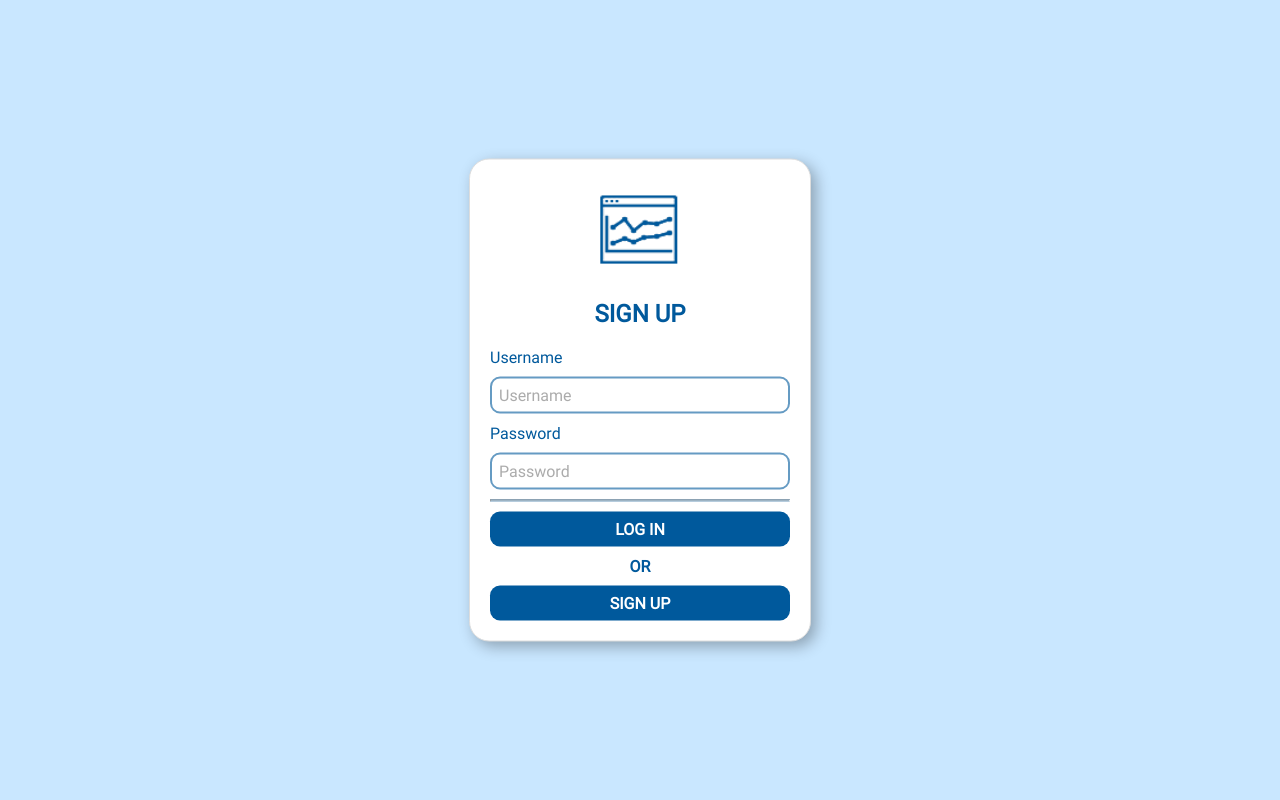
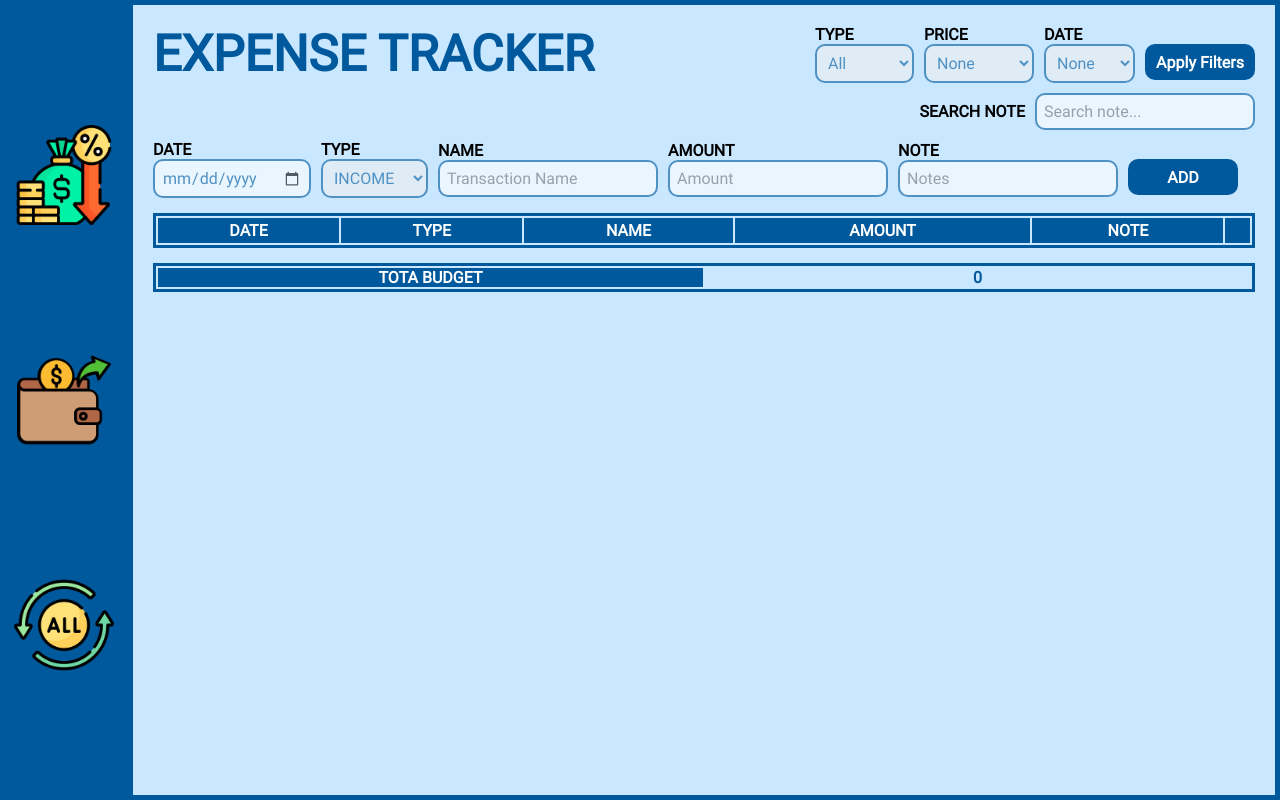
Before and after one commit to BreicheSinal/expense-tracker-react, a React (Create React App) app: page / in a window 1280 px wide. Built offline with nearby package versions, Linux system fonts and the light colour scheme.

Commit message:
Finished Tracker JSX

```diff
--- a/package.json
+++ b/package.json
@@ -8,6 +8,7 @@
     "@testing-library/user-event": "^13.5.0",
     "react": "^18.3.1",
     "react-dom": "^18.3.1",
+    "react-router-dom": "^6.28.0",
     "react-scripts": "5.0.1",
     "web-vitals": "^2.1.4"
   },
--- a/src/App.js
+++ /dev/null
@@ -1,13 +0,0 @@
-import LoginForm from "./components/LoginForm";
-
-const App = () => {
-  console.log("App rerendered");
-
-  return (
-    <div className="app">
-      <LoginForm />
-    </div>
-  );
-};
-
-export default App;
--- /dev/null
+++ b/src/App.jsx
@@ -0,0 +1,19 @@
+import { Routes, Route, useLocation } from "react-router-dom";
+import LoginForm from "./components/LoginForm";
+import Tracker from "./components/Tracker";
+
+const App = () => {
+  console.log("App rerendered");
+
+  return (
+    <div className="App">
+      <Routes>
+        {/*<Route path="/" element={<LoginForm />} />*/}
+
+        <Route path="/" element={<Tracker />} />
+      </Routes>
+    </div>
+  );
+};
+
+export default App;
--- /dev/null
+++ b/src/components/Tracker.jsx
@@ -0,0 +1,136 @@
+import React from "react";
+
+import "../styles/base.css";
+import "../styles/utilities.css";
+import "../styles/colors.css";
+import "../styles/fonts.css";
+import "../styles/tracker.css";
+
+import logoAll from "../assets/icons/all.png";
+import income from "../assets/icons/income.png";
+import expense from "../assets/icons/spending.png";
+
+const Tracker = () => {
+  return (
+    <div>
+      <section className="tracker full-width flex">
+        <div className="sidebar flex column primary-bgColor space-evenly align-center">
+          <img src={income} alt="Income Icon" width="100px" height="100px" />
+
+          <img src={expense} alt="Spending Icon" width="100px" height="100px" />
+          <img src={logoAll} alt="Spending Icon" width="100px" height="100px" />
+        </div>
+
+        <div className="container flex column">
+          <div className="flex title space-between">
+            <h1 className="primary-color">EXPENSE TRACKER</h1>
+            <div className="flex gap justify-center align-center filters">
+              <div>
+                <p className="bold">TYPE</p>
+                <select id="filterType">
+                  <option value="All">All</option>
+                  <option value="Income">Income</option>
+                  <option value="Expense">Expense</option>
+                </select>
+              </div>
+              <div>
+                <p className="bold">PRICE</p>
+                <select id="filterPrice">
+                  <option value="None">None</option>
+                  <option value="Minimum">Minimum</option>
+                  <option value="Maximum">Maximum</option>
+                </select>
+              </div>
+              <div>
+                <p className="bold">DATE</p>
+                <select id="filterDate">
+                  <option value="None">None</option>
+                  <option value="Earliest">Earliest</option>
+                  <option value="Latest">Latest</option>
+                </select>
+              </div>
+              <button className="button" id="applyBttn">
+                Apply Filters
+              </button>
+            </div>
+          </div>
+
+          <div className="flex align-center gap search-bar">
+            <p className="bold">SEARCH NOTE</p>
+            <input type="text" placeholder="Search note..." id="filterNote" />
+          </div>
+
+          <div className="flex align-center gap input">
+            <div>
+              <p className="bold">DATE</p>
+              <input type="date" id="dateTransaction" />
+            </div>
+            <div>
+              <p className="bold">TYPE</p>
+              <select id="typeTransaction">
+                <option value="Income">INCOME</option>
+                <option value="Expense">EXPENSE</option>
+              </select>
+            </div>
+            <div>
+              <p className="bold">NAME</p>
+              <input
+                type="text"
+                id="nameTransaction"
+                placeholder="Transaction Name"
+              />
+            </div>
+            <div>
+              <p className="bold">AMOUNT</p>
+              <input
+                type="number"
+                id="amountTransaction"
+                placeholder="Amount"
+              />
+            </div>
+            <div>
+              <p className="bold">NOTE</p>
+              <input type="text" id="noteTransaction" placeholder="Notes" />
+            </div>
+
+            <button className="button" id="addBttn">
+              ADD
+            </button>
+
+            <div className="margin-top bold red-color" id="resMsg"></div>
+          </div>
+
+          <table className="full-width">
+            <thead className="primary-bgColor white-color">
+              <tr>
+                <th>DATE</th>
+                <th>TYPE</th>
+                <th>NAME</th>
+                <th>AMOUNT</th>
+                <th>NOTE</th>
+                <th colSpan="2"></th>
+              </tr>
+            </thead>
+
+            <tbody className="primary-color" id="transactions"></tbody>
+          </table>
+
+          <table className="total">
+            <tbody>
+              <tr>
+                <td className="primary-bgColor white-color bold">
+                  TOTA BUDGET
+                </td>
+                <td className="bold primary-color" id="total$">
+                  0
+                </td>
+              </tr>
+            </tbody>
+          </table>
+        </div>
+      </section>
+    </div>
+  );
+};
+
+export default Tracker;
--- a/src/index.js
+++ b/src/index.js
@@ -1,9 +1,14 @@
 import React from "react";
 import ReactDOM from "react-dom/client";
 import App from "./App";
+import { BrowserRouter } from "react-router-dom";
 
 const div = document.getElementById("root");
 
 const root = ReactDOM.createRoot(div);
 
-root.render(<App />);
+root.render(
+  <BrowserRouter>
+    <App />
+  </BrowserRouter>
+);
--- a/src/styles/tracker.css
+++ b/src/styles/tracker.css
@@ -1,4 +1,4 @@
-body > section {
+.tracker {
   min-height: 100vh;
 }
 
```
Also changed, not shown: 1 other file (tests, documents, lock files or other folders).
